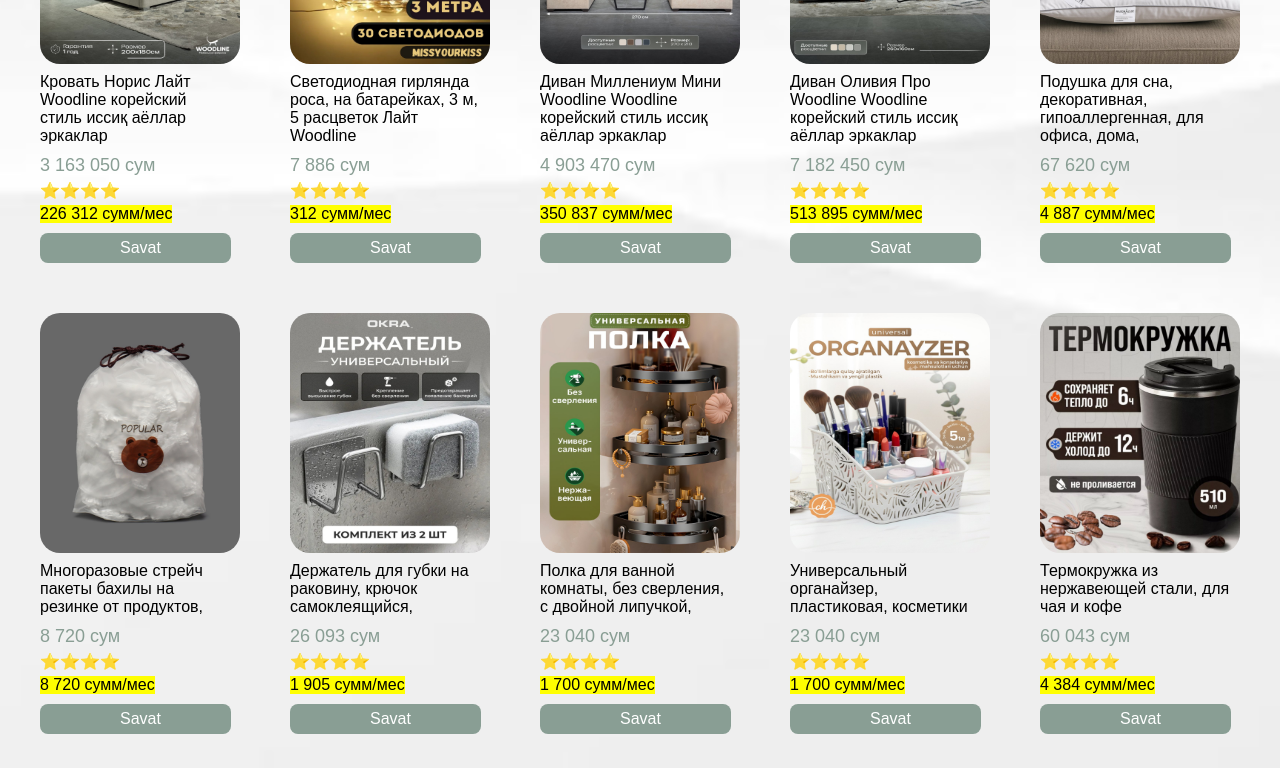
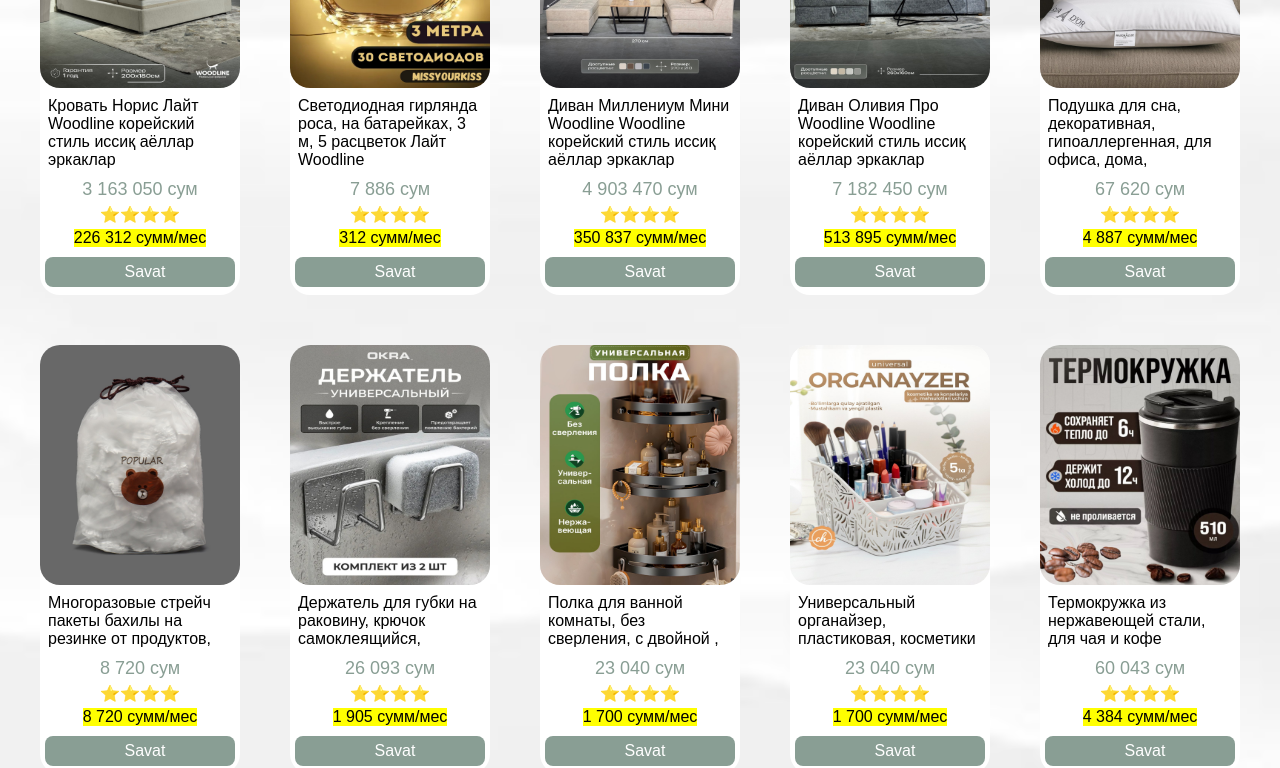
Before and after one commit to NoirMind/React-Js, a React (Vite) app in the folder React Lesson 3/: page / in a window 1280 px wide. Shown: the part 2675-3443 px from the top of the page. Built offline with nearby package versions, Linux system fonts and the light colour scheme; a web font is replaced by a local one.

Commit message:
Study Products

```diff
--- a/React Lesson 3/src/App.css
+++ b/React Lesson 3/src/App.css
@@ -517,16 +517,24 @@
   width: 200px;
   display: flex;
   flex-direction: column;
-  justify-content: flex-start;
-  align-items: flex-start;
+  justify-content: center;
+  align-items: center;
   font-family: 'Playfair Display', sans-serif;
   border-radius: 20px;
   gap: 5px;
+  padding: 8px;
   transition: transform 0.3s ease, box-shadow 0.3s ease;
+  background: #fff;        /* optional, fon oq bo‘lsin */
+}
+
+.variant:hover {
+  box-shadow: 0 2px 8px rgba(0, 0, 0, 0.25);
+  transform: scale(1.02);  /* ozgina kattalashadi */
 }
 
 
 .shop-img{
+  margin-top: -8px;
   border-radius: 20px;
   transition: 0.9s;
 }
@@ -568,7 +576,7 @@
 
 .shopBtn:hover {
   background-color: #6b826f;
-  transform: scale(1.05);
+  transform: scale(1.01);
   box-shadow: 0 4px 10px rgba(0, 0, 0, 0.2);
 }
 
@@ -626,3 +634,11 @@
   align-items: center;
   gap: 550px;
 }
+
+.study-products{
+  margin-top: 30px;
+  display: flex;
+  justify-content: center;
+  align-items: center;
+  gap: 500px;
+}
--- a/React Lesson 3/src/App.jsx
+++ b/React Lesson 3/src/App.jsx
@@ -8,6 +8,7 @@
 import HomeProducts from './HomeProducts.jsx'
 import Intro from './Intro.jsx'
 import HomeText from './HomeText.jsx'
+import Study from './Study.jsx'
 
 
 function App() {
@@ -22,6 +23,7 @@
       <MidText/>
       <HomeProducts/>
       <HomeText/>
+      <Study/>
     </div>
   )
 }
--- a/React Lesson 3/src/HomeProducts.jsx
+++ b/React Lesson 3/src/HomeProducts.jsx
@@ -72,7 +72,7 @@
             </div>
             <div className="variant">
                 <img className='shop-img' src={divan8} alt="photo" style={{ width: "200px", height: "240px"}}/>
-                <p className='shop-p-second'>Полка для ванной комнаты, без сверления, с двойной липучкой,</p>
+                <p className='shop-p-second'>Полка для ванной комнаты, без сверления, с двойной ,</p>
                 <p className='shop-p'>23 040 сум</p>
                 <p>⭐⭐⭐⭐</p>
                 <mark shop-mark>1 700 сумм/мес</mark>
--- /dev/null
+++ b/React Lesson 3/src/Study.jsx
@@ -0,0 +1,19 @@
+import React from 'react'
+import tel from "./assets/img/tel.jpg";
+
+function Study() {
+  return (
+    <div className='container study-products'>
+         <div className="variant">
+                        <img className='shop-img' src={tel} alt="photo" style={{ width: "200px", height: "240px"}}/>
+                        <p className='shop-p-second'>Смартфон Infinix Note 50 Pro, 12+12/256Гб, AMOLED 144Гц, 5200mAч 90W, беспроводная зарядка</p>
+                        <p className='shop-p'>3 282 020 сум</p>
+                        <p>⭐⭐⭐⭐</p>
+                        <mark shop-mark>237 220 сумм/мес</mark>
+                        <button class="shopBtn"><i class="fa-solid fa-bag-shopping"></i>Savat</button>
+                    </div>
+    </div>
+  )
+}
+
+export default Study
```
Also changed, not shown: React Lesson 3/src/assets/img/tel.jpg (added).
